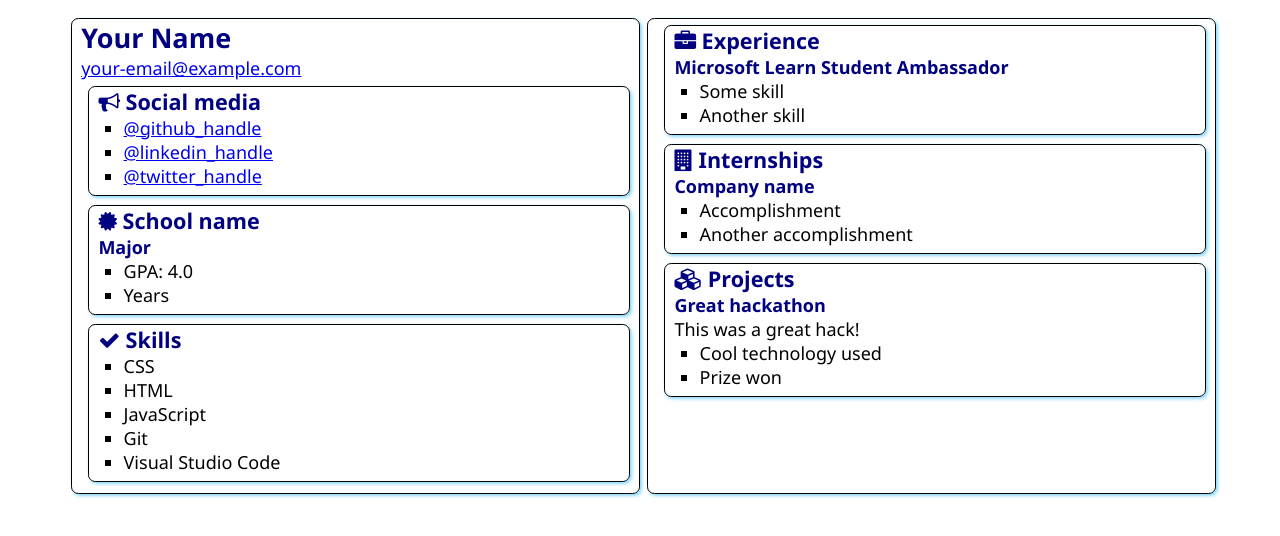
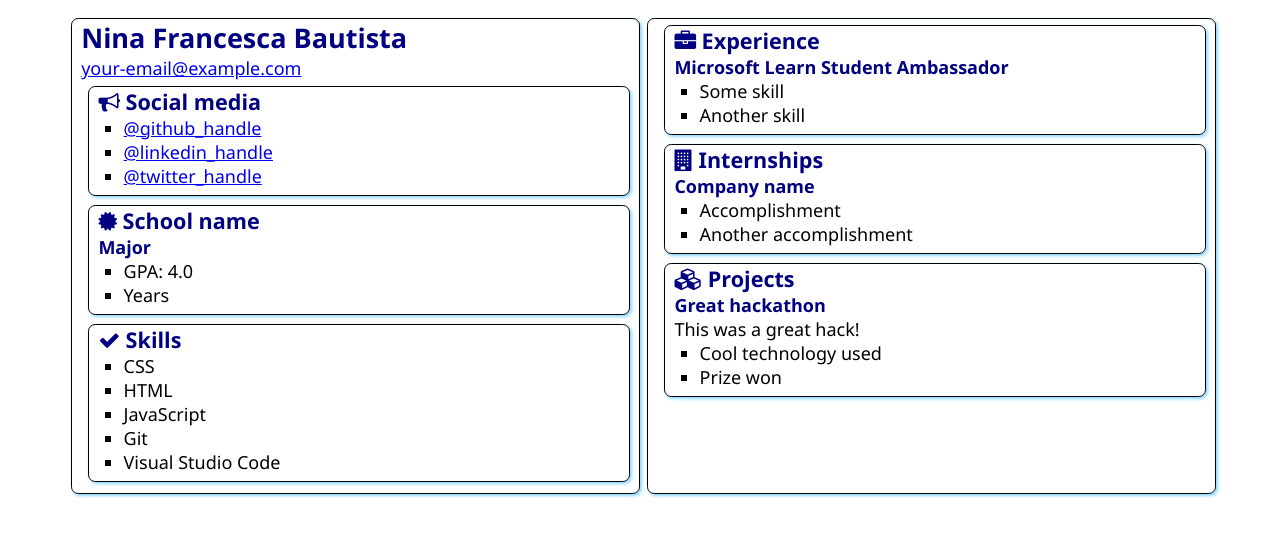
Before and after one commit to bautistanina/SATechnicalOnboarding, a plain HTML site: page src/index.html in a window 1280 px wide. Drawn offline with Linux system fonts and the light colour scheme.

Commit message:
Added My Name
Added my Full Name, Nina Francesca Bautista

```diff
--- a/src/index.html
+++ b/src/index.html
@@ -12,7 +12,7 @@
 <body>
     <main>
         <article class="box">
-            <h1>Your Name</h1>
+            <h1>Nina Francesca Bautista</h1>
             <div><a href="mailto:your.email@example.com">your-email@example.com</a></div>
 
             <section class="box">
```
